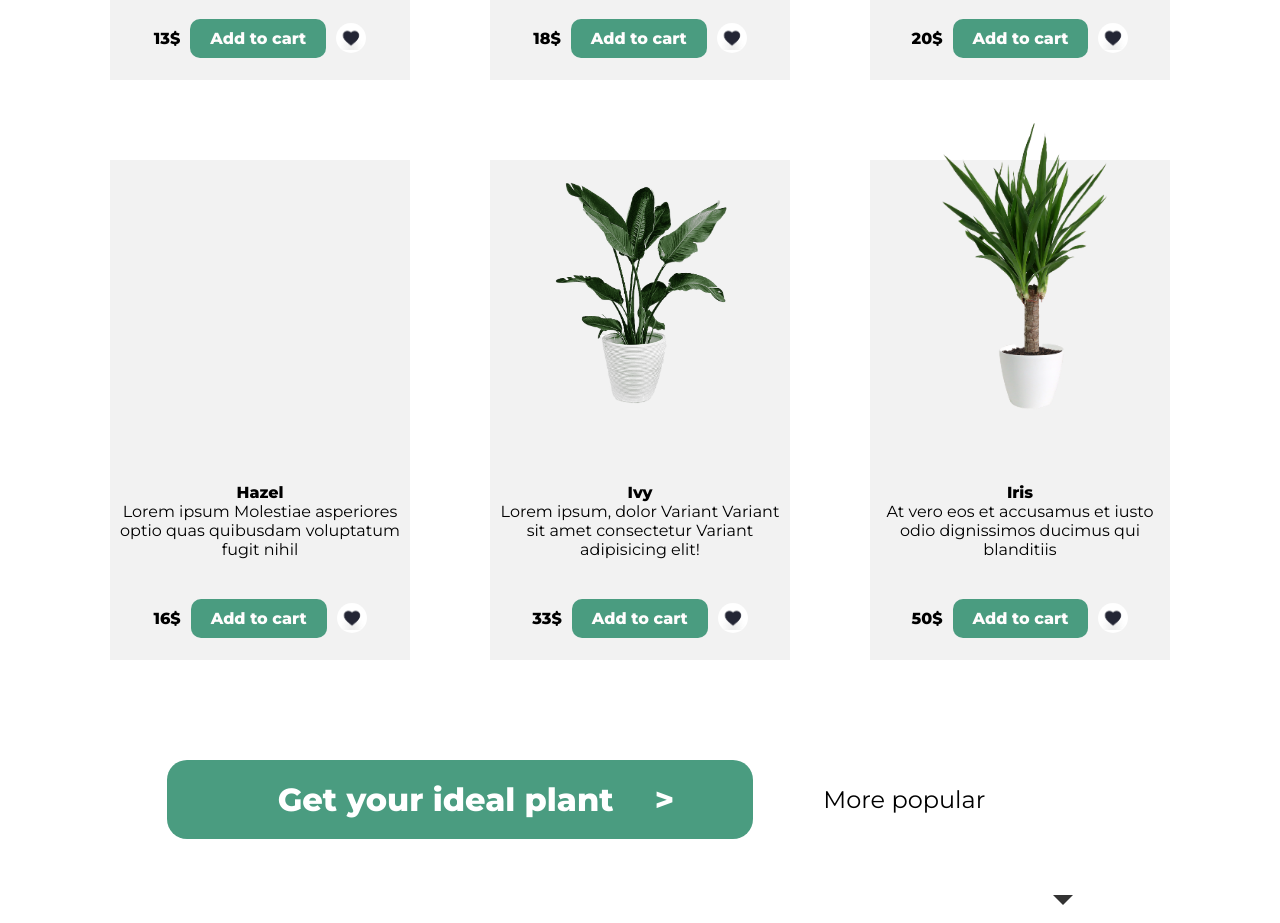
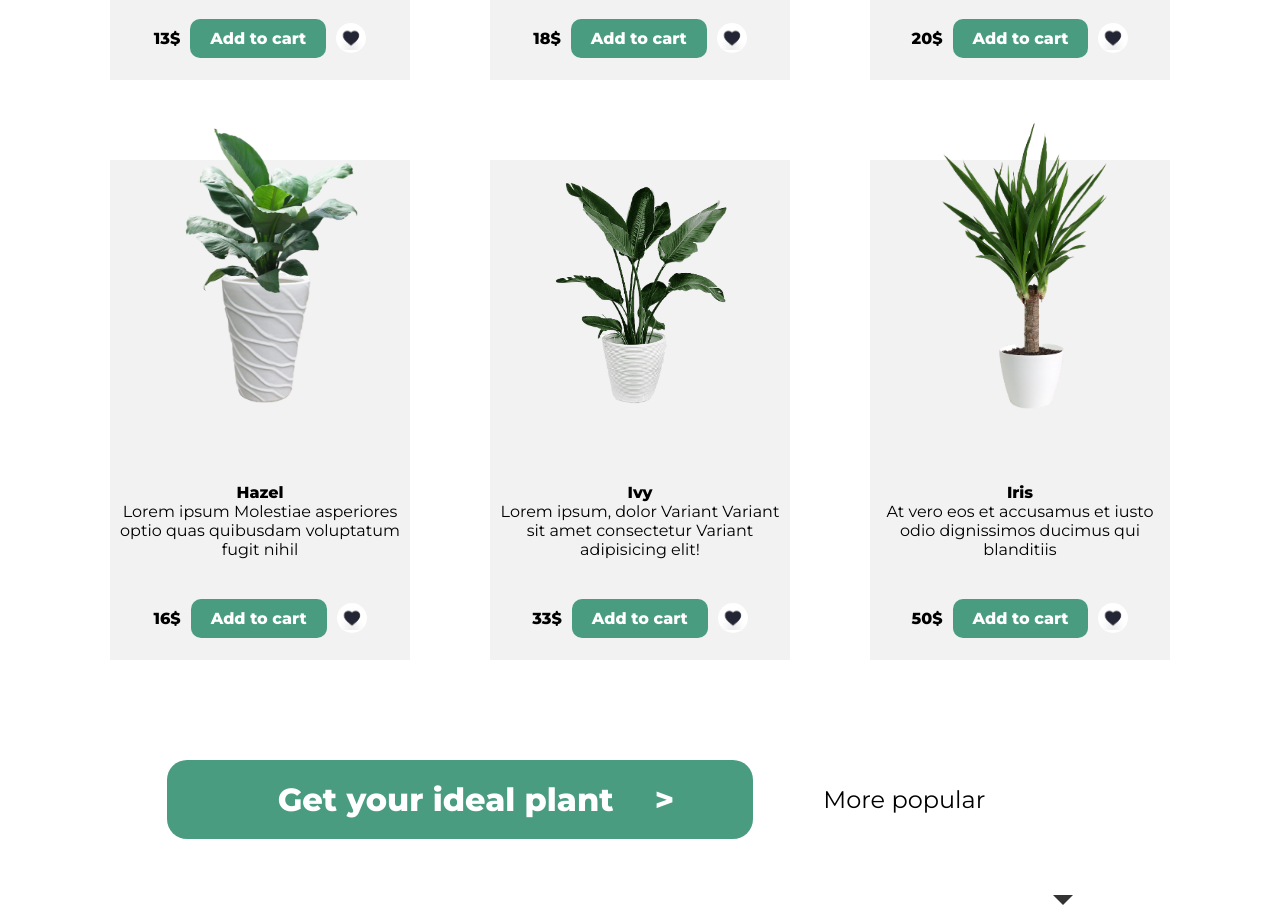
Before and after one commit to osorioronivan/LuckyShrub, a plain HTML site: page index.html in a window 1280 px wide. Shown: the part 1400-2323 px from the top of the page. Drawn offline with Linux system fonts and the light colour scheme; files whose address does not match are found by name.

Commit message:
Update index.html

```diff
--- a/index.html
+++ b/index.html
@@ -106,7 +106,7 @@
         </div>
         <div class="row">
           <article class="plants">
-            <img src=Images/Plant4.png" alt="" />
+            <img src="Images/Plant4.png" alt="" />
             <div class="description">
               <h3>Hazel</h3>
               <p>
```
